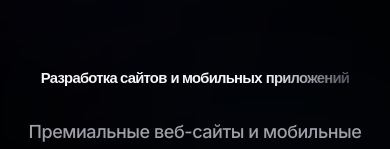
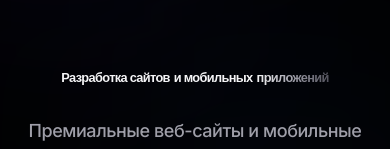
Before and after one commit to echopro-create/techno-bechno, a Next.js app: page / in a window 390 px wide. Shown: the part 233-382 px from the top of the page. Built offline with nearby package versions, Linux system fonts and the light colour scheme.

Commit message:
fix(ui): apply dynamic clamp font-size to hero h1 for mobile fit

```diff
--- a/components/Hero.tsx
+++ b/components/Hero.tsx
@@ -38,7 +38,7 @@ export function Hero() {
           variants={textContainer}
           initial="hidden"
           animate="show"
-          className="text-[3.8vw] sm:text-[3vw] md:text-4xl lg:text-5xl xl:text-6xl font-semibold tracking-tighter leading-[1.05] mb-8 flex flex-row items-center justify-center gap-1 sm:gap-2 font-display whitespace-nowrap"
+          className="text-[clamp(0.8rem,3.2vw,2rem)] sm:text-[clamp(1.2rem,3vw,3rem)] md:text-4xl lg:text-5xl xl:text-6xl font-semibold tracking-tighter leading-[1.05] mb-8 flex flex-row items-center justify-center gap-1 sm:gap-1.5 md:gap-2 font-display whitespace-nowrap"
         >
           <span className="sr-only">Разработка сайтов и мобильных приложений</span>
           <motion.span variants={textItem} className="inline-block" aria-hidden="true">Разработка сайтов</motion.span>
```
